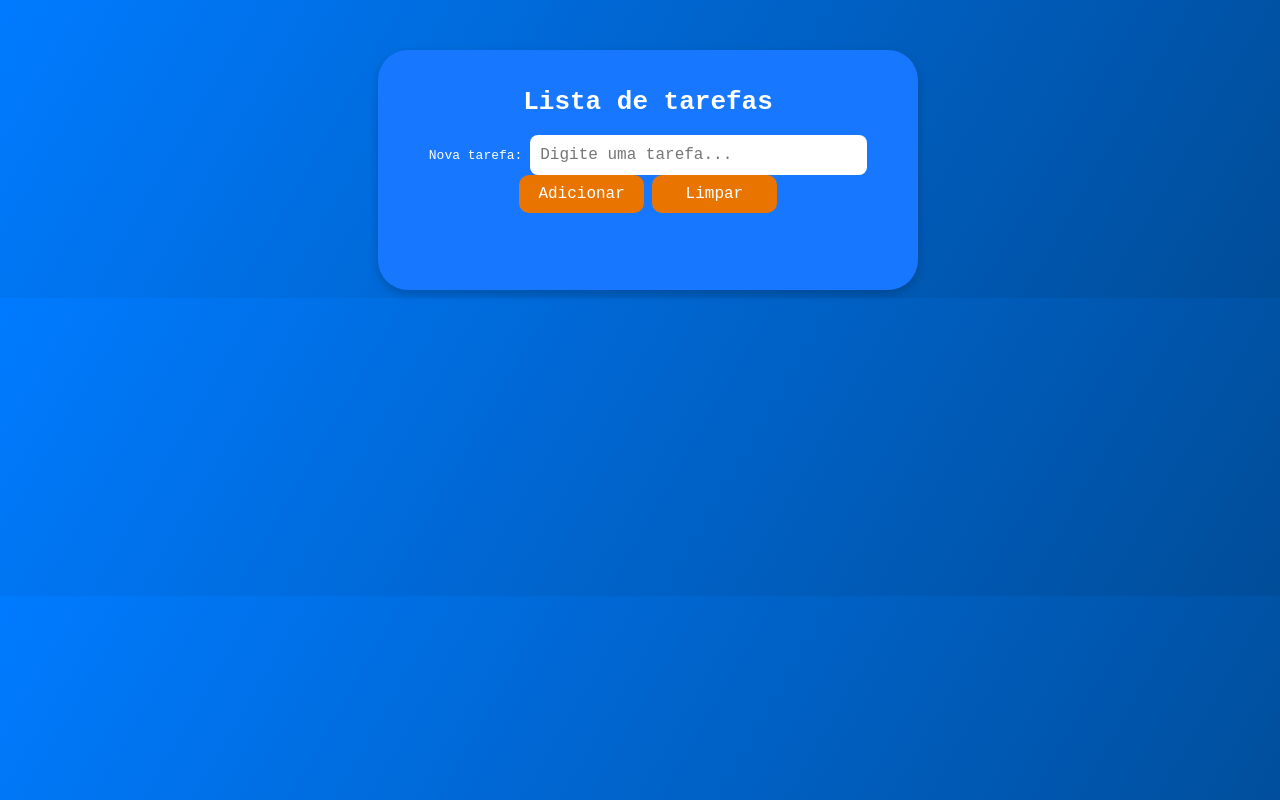
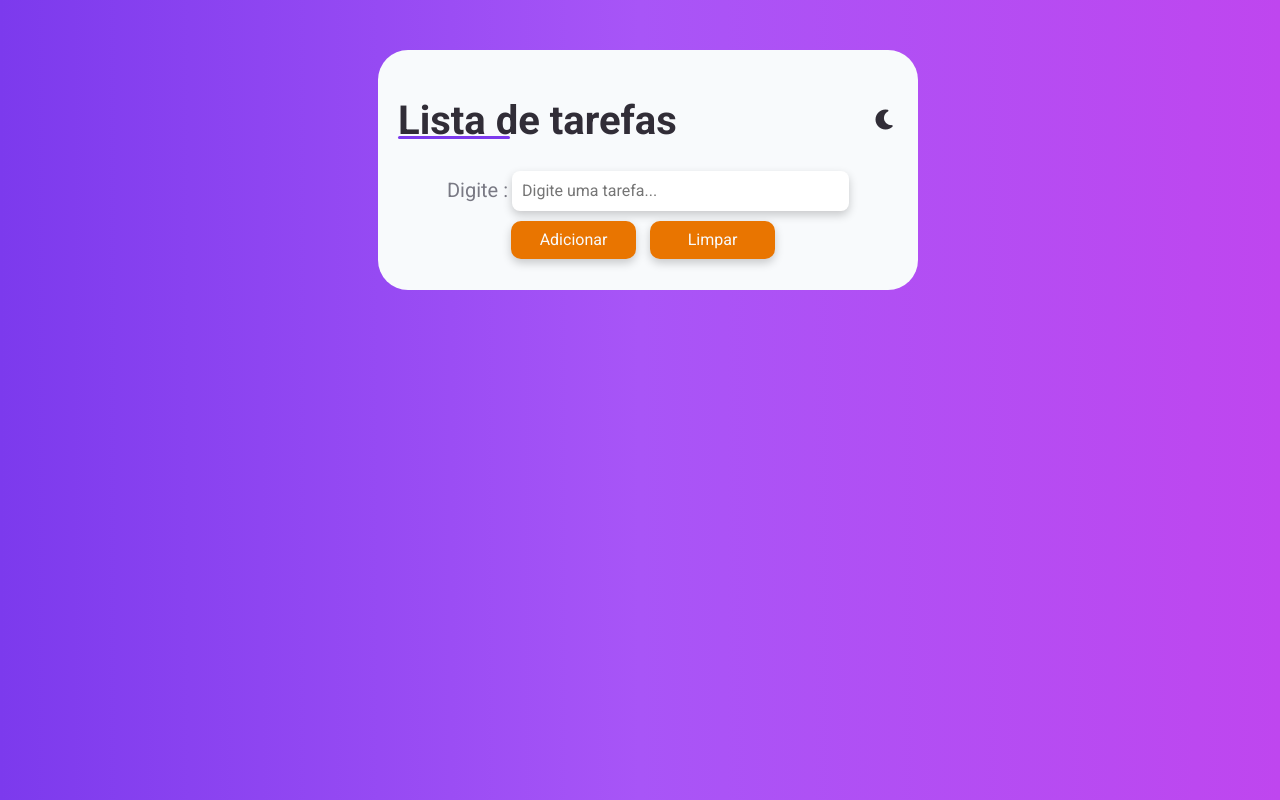
Before and after one commit to Santiago-Blackbelt/lista-de-tarefas-js, a plain HTML site: page index.html in a window 1280 px wide. Drawn offline with Linux system fonts and the light colour scheme; a web font is replaced by a local one.

Commit message:
feat(ui): adiciona tema claro completo e integração com alternância de tema

```diff
--- a/index.html
+++ b/index.html
@@ -5,16 +5,37 @@
     <meta name="viewport" content="width=device-width, initial-scale=1.0" />
     <title>Lista de tarefas</title>
     <link rel="stylesheet" href="style.css" />
+    <link
+      rel="stylesheet"
+      href="https://cdnjs.cloudflare.com/ajax/libs/font-awesome/7.0.1/css/all.min.css"
+      integrity="sha512-2SwdPD6INVrV/lHTZbO2nodKhrnDdJK9/kg2XD1r9uGqPo1cUbujc+IYdlYdEErWNu69gVcYgdxlmVmzTWnetw=="
+      crossorigin="anonymous"
+      referrerpolicy="no-referrer"
+    />
+    <link rel="preconnect" href="https://fonts.googleapis.com" />
+    <link rel="preconnect" href="https://fonts.gstatic.com" crossorigin />
+    <link
+      href="https://fonts.googleapis.com/css2?family=Bitcount+Prop+Single+Ink:wght@100..900&family=DM+Serif+Text:ital@0;1&family=Montserrat:ital,wght@0,100..900;1,100..900&family=Orbitron:wght@400..900&family=Roboto:ital,wght@0,100..900;1,100..900&display=swap"
+      rel="stylesheet"
+    />
     <script src="index.js" defer></script>
   </head>
 
   <body>
     <main id="geral">
-      <h1 id="lista">Lista de tarefas</h1>
+      <div id="form-header">
+        <h1 id="lista">Lista de tarefas</h1>
+
+        <i class="fa-solid fa-moon" id="mode-icon"></i>
+      </div>
       <!-- Área de entrada de texto + botão -->
       <section class="input-area">
-        <label for="input-tarefa">Nova tarefa:</label><!-- Acessibilidade, o label conecta ao input (importante para leitores de tela)-->
-        <input type="text" id="input-tarefa" placeholder="Digite uma tarefa..."
+        <label for="input-tarefa" id="dog">Digite :</label
+        ><!-- Acessibilidade, o label conecta ao input (importante para leitores de tela)-->
+        <input
+          type="text"
+          id="input-tarefa"
+          placeholder="Digite uma tarefa..."
         />
         <button id="botao">Adicionar</button>
         <button id="limpar" class="limpar">Limpar</button>
--- a/style.css
+++ b/style.css
@@ -1,6 +1,23 @@
 /* Começa pelo body , as alterações aqui no body serão aplicadas na pagina toda!
 dpois começa a alterar os elementos "especificos"(#container ,#botao,  etc..)
  */
+* {
+  font-family: "roboto", sans-serif;
+}
+:root {
+  --color-light-50:#f8fafc;
+
+  --color-dark-50:#797984;
+  --color-dark-100:#312d37;
+  --color-dark-900:#000;
+
+  --color-purple-50:#7c3aed;
+  --color-purple-100:#a855f7;
+  --color-purple-200:#bf46ef;
+
+  --color-gradient:linear-gradient(90deg, var(--color-purple-50),var(--color-purple-100 ), var(--color-purple-200));
+
+}
 
 body {
   width: 100%; /* Largura 100% da tela */
@@ -9,53 +26,97 @@ body {
   margin-top: 50px; /* Distancia do topo da pagina */
   color: white; /* Cor da letra */
   user-select: none; /* desliga a seleção do usuario(evita que o usuario copie o texto )*/
-  background: linear-gradient(
-    120deg,
-    #007bff,
-    #004d99
-  ); /* Adiciona cor de fundo  */
+  background: var(--color-gradient);
+
+
 }
 
 #geral {
   /* Aqui fica Toda a lista de tarefas */
   max-width: 500px; /* Assim a lista se adapta em celulares. */
   width: 90%; /* largura da caixa */
-  background-color: rgb(23, 120, 255); /* Cor de Fundo */
+  background-color: var(--color-light-50); /* Cor de Fundo */
   padding: 20px; /* Margem interna */
   margin: auto; /* Margem automatica ,faz o elemento ficar centralizado */
   text-align: center; /* Alinha o conteudo no centro */
   border-radius: 30px; /* Arredonda a borda */
   min-height: 200px; /* Altura minima(para garantir que a caixa não fique pequena de mais) */
-  box-shadow: 0 4px 10px rgba(0, 0, 0, 0.2); /* efetio de sombra */
+  box-shadow: 5 5px 10px rgba(0, 0, 0, 0.335); /* efetio de sombra */
+  gap: 30px;
+
+  color: var(--color-dark-100);
 }
+
+#form-header {
+display: flex;
+ align-items: center;
+ justify-content: space-between;
+
+}
+
+#form-header h1 {
+  font-size: 40px;
+  position: relative;
+}
+
+#form-header h1::before{
+position: absolute;
+content: '';
+width: 40%;
+background-color: var(--color-purple-50);
+height: 3px;
+bottom: 5px;
+border-radius: 5px;
+
+}
+
+#mode-icon{
+  cursor: pointer;
+  font-size: 20px;
+
+}
+
+#mode-icon:hover{
+  transform: scale(1.5);/* Aumenta o elemento ao passar o cursor */
+  color: var(--color-purple-100);
+}
+
 
 #input-tarefa {
   /* Campo onde vamos digitar as tarefas */
   width: 65%; /* Largura:65% da caixa (porque ela está dentro da caixa) */
   height: 38px; /* Altura  */
-  font-family: monospace;
+
   border: none; /* desativa a borda */
   border-radius: 8px; /* Arredonda as bordas */
   padding-left: 10px; /* Margem interna á esquerda */
   font-size: 16px; /* Tamanho da letra */
+  box-shadow: 0 4px 10px rgba(0, 0, 0, 0.2); /* efetio de sombra */
+  color: #333;
+   outline: none;
 }
+
+
+
 
 #botao {
   /* Botao de adicionar */
   font-size: 16px; /* Tamanho da letra */
-  font-family: monospace; /* Fonte da letra */
   width: 25%; /* Largura da caixa(porque ela está dentro da caixa */
   height: 38px; /* Altura */
   border-radius: 10px; /* Arredondamento da borda */
   background-color: rgb(233, 117, 0); /* Cor de fundo */
-  color: white; /* cor da letra */
+  color: var(--color-light-50); /* cor da letra */
   border: none; /* Desativa a borda */
   cursor: pointer; /* Faz o cursor do mouse virer um ponteiro quando passar em cima das tarefas mostrando que elas são clicaveis */
+  box-shadow: 0 4px 10px rgba(0, 0, 0, 0.2); /* efetio de sombra */
 }
 
 #botao:hover {
   /* Estilo quando passar o mouse sobre o botao */
   background-color: rgb(217, 109, 0); /* Cor de fundo */
+  transform: scale(1.01);/* Aumenta o elemento ao passar o cursor */
+
 }
 
 #botao:active {
@@ -70,34 +131,59 @@ body {
   font-size: 16px; /* Tamanho da letra */
   text-align: left; /* Alinhamento do texto a esquerda */
   cursor: pointer; /* Faz o cursor do mouse virer um ponteiro quando passar em cima das tarefas mostrando que elas são clicaveis */
+  color: var(--color-dark-100);
+
+}
+
+#tarefas li:hover{
+
+  opacity: 0.7; /* Deixa a tarefa mais "apagada" */
+
+  transform: scale(1.01);
 }
 
 .done {
   /* Adiciona um estilo para a tarefa riscada */
   text-decoration: line-through; /* Risca o texto */
   opacity: 0.7; /* Deixa a tarefa mais "apagada" */
+  color: var(--color-dark-50);
+}
+.done:hover{
+  text-decoration: line-through; /* Risca o texto */
+  opacity: 0.7; /* Deixa a tarefa mais "apagada" */
+  color: var(--color-purple-200);
+  transform: scale(1.01);
+
 }
 
 #limpar {
   /* botão de limpar a lista */
-  font-size: 16px;/* Tamanho da letra */
-  font-family: monospace;/* Fonte da letra */
+  font-size: 16px; /* Tamanho da letra */
+  /* Fonte da letra */
   width: 25%; /* largura da caixa */
-  height: 38px;/* Altura */
-  border-radius: 10px;/* Arredondamento da borda */
-  background-color:rgb(233, 117, 0); /* Cor de fundo */
-  color: white;/* Cor da letra */
-  border: none;/* Tira a borda */
-  cursor: pointer;/*  Faz o cursor do mouse virer um ponteiro quando passar em cima das tarefas mostrando que elas são clicaveis  */
+  height: 38px; /* Altura */
+  border-radius: 10px; /* Arredondamento da borda */
+  background-color: rgb(233, 117, 0); /* Cor de fundo */
+  color: var(--color-light-50); /* Cor da letra */
+  border: none; /* Tira a borda */
+  cursor: pointer; /*  Faz o cursor do mouse virer um ponteiro quando passar em cima das tarefas mostrando que elas são clicaveis  */
+  margin: 10px;
+  box-shadow: 0 4px 10px rgba(0, 0, 0, 0.2); /* efetio de sombra */
 }
 
 #limpar:hover {
   /* Estilo quando passar o mouse sobre o botao */
   background-color: rgb(217, 109, 0); /* Cor de fundo */
+  transform:scale(1.01) ;/* Aumenta o elemento ao passar o cursor */
 }
-
 
 #limpar:active {
   /* Estilo de quando clicar no botao */
   background-color: rgb(207, 104, 0); /* Cor de fundo */
 }
+
+#dog {
+  font-size: 20px;
+  color: var(--color-dark-50);
+
+}
```
Also changed, not shown: 1 other file.
